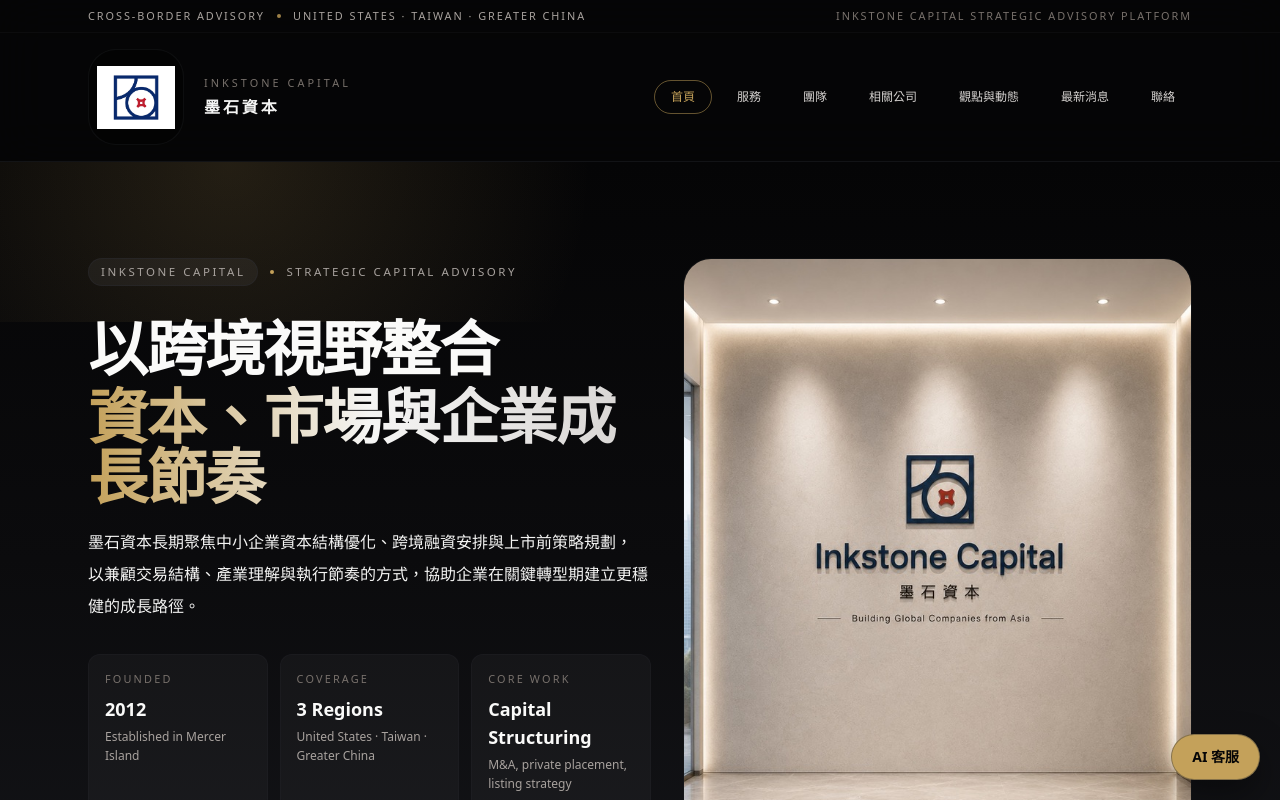
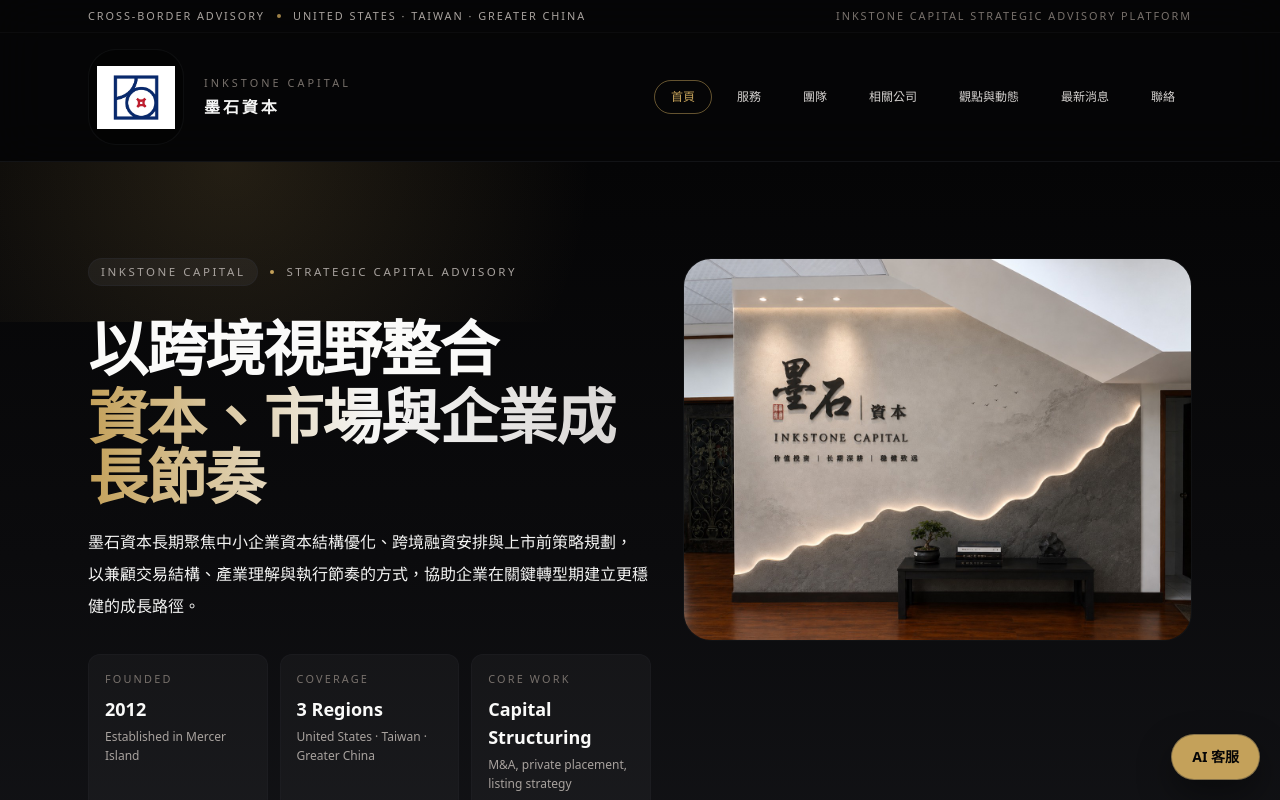
Before and after one commit to ifachang/inkstonecapital-site, a Next.js app: page / in a window 1280 px wide. Shown: the top 800 px of the page. Built offline with nearby package versions, Linux system fonts and the light colour scheme.

Commit message:
Use office brand wall as homepage hero

```diff
--- a/src/components/Hero.tsx
+++ b/src/components/Hero.tsx
@@ -79,10 +79,10 @@ export function Hero() {
 
           <div className="relative">
             <div className="overflow-hidden rounded-[1.35rem] border border-stone-light/30 bg-black/25 sm:rounded-[1.75rem]">
-              <div className="relative aspect-[5/6] min-h-[320px] sm:aspect-[4/5] sm:min-h-[420px]">
+              <div className="relative aspect-[4/3] min-h-[300px] sm:min-h-[380px]">
                 <Image
-                  src="/inkstone-home-lobby.jpeg"
-                  alt="Inkstone Capital office lobby wall with company logo"
+                  src="/inkstone-office-wall.jpg"
+                  alt="Inkstone Capital office brand wall with mountain artwork and company signage"
                   fill
                   className="object-cover"
                   priority
```
Also changed, not shown: public/inkstone-office-wall.jpg (added).
